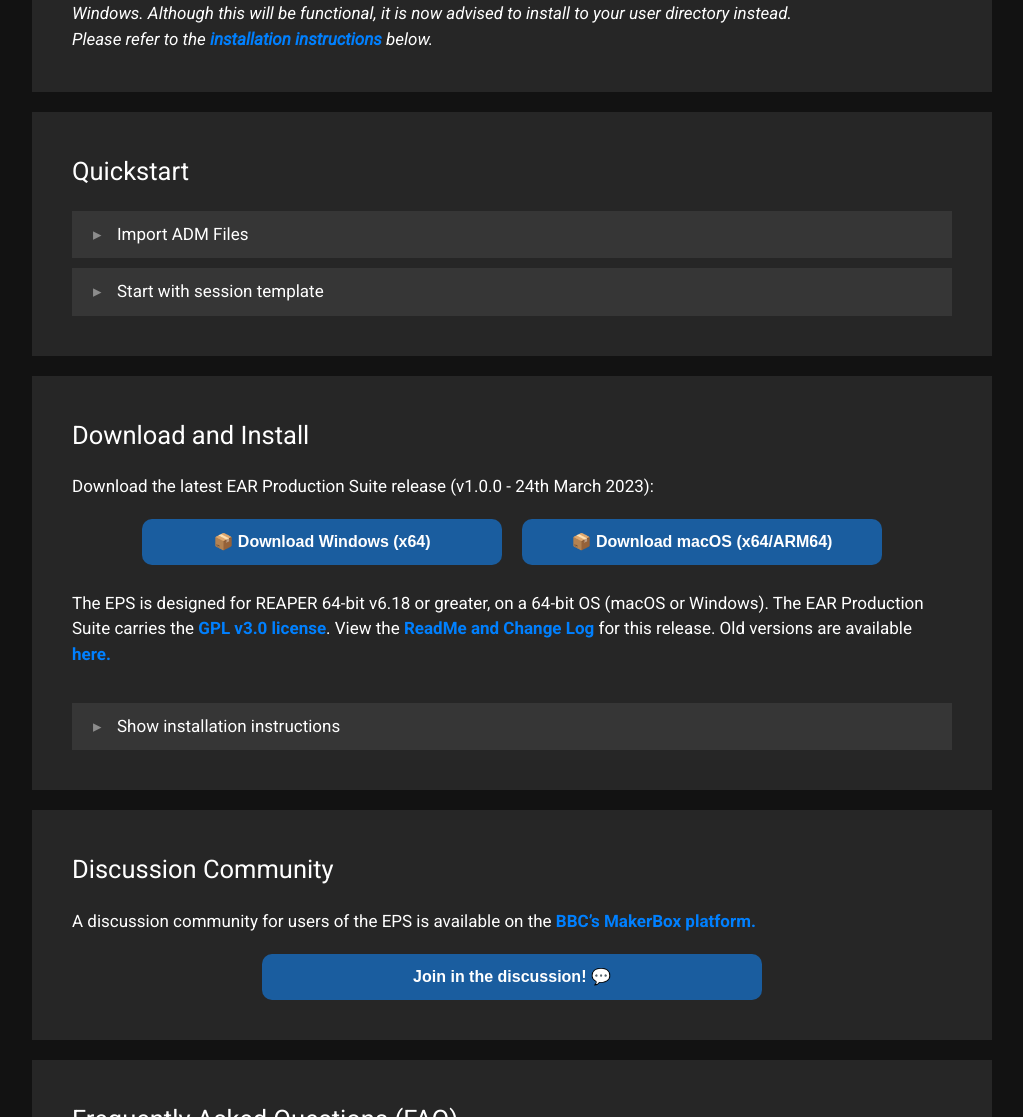
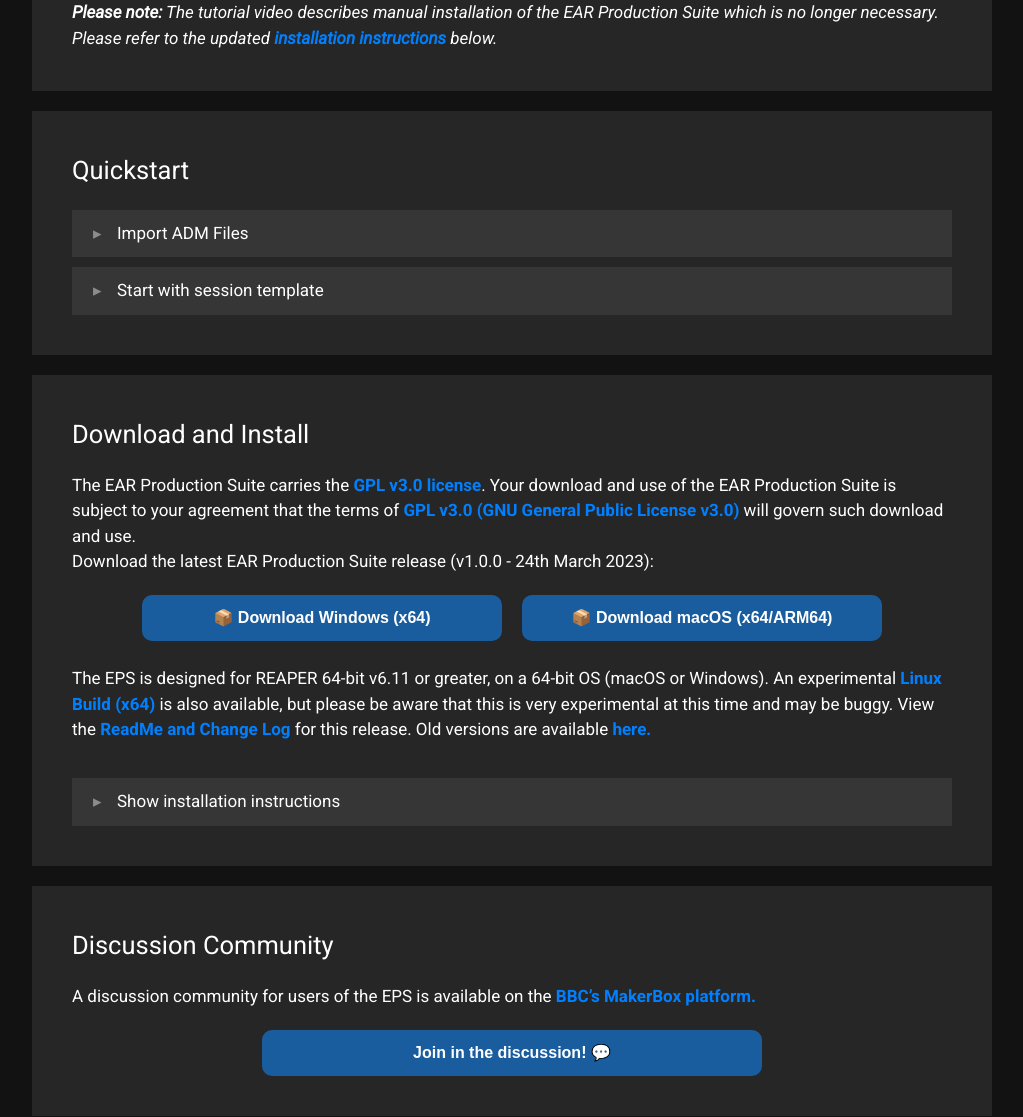
Before and after one commit to ebu/ear-production-suite, a Jekyll site: the page built from docs/index.markdown, in a window 1280 px wide and 1400 px high, scrolled down 1728 px. Shown: the part 283-1400 px from the top of the window, without its empty margins (128-1151 px from the left). Built offline with Jekyll 4.4.1, drawn with Linux system fonts in a browser that asks for light colours; some of the changed text lies outside the part shown.

Commit message:
License text, linux install instructions and min REAPER version

```diff
--- a/docs/index.markdown
+++ b/docs/index.markdown
@@ -7,7 +7,7 @@
 <div markdown="1" class="text_section">
 The EAR Production Suite (EPS) is a set of VST® plugins for digital audio workstations (DAWs) that enable sound engineers to produce immersive and personalizable content using the [Audio Definition Model](https://www.itu.int/rec/R-REC-BS.2076) (ADM) format and to monitor it for any [ITU-R BS.2051](https://www.itu.int/rec/R-REC-BS.2051/en) loudspeaker configuration using the [ITU ADM Renderer](https://www.itu.int/rec/R-REC-BS.2127/en). ADM is the only format available for codec-agnostic [Next Generation Audio](https://tech.ebu.ch/nga) (NGA) productions. Moreover, the EAR Production Suite enables professionals to import and export ADM files, compliant to the [EBU ADM Production profile](https://tech.ebu.ch/docs/tech/tech3392.pdf). The VST® plugins are currently optimized for the Reaper DAW, which features an extension interface that is used to import and export ADM files within a BW64 container. The EAR Production Suite was designed to demonstrate the intended use of the ADM in audio production workflows, so that the standards can be adopted in other professional tools in a consistent manner.
 
-The EAR Production Suite is a joint [open-source development](https://github.com/ebu/ear-production-suite) of [BBC R&D](https://bbc.co.uk/rd) and [IRT](https://www.irt.de/en/home).
+The EAR Production Suite began as a joint [open-source development](https://github.com/ebu/ear-production-suite) of [BBC R&D](https://bbc.co.uk/rd) and IRT under the EBU. It continues to be maintained by BBC R&D.
 
 </div>
 
@@ -41,9 +41,8 @@
   <div class="yt-iframe">
     <iframe src="https://www.youtube-nocookie.com/embed/u7P5mEFY76k" frameborder="0" allow="accelerometer; autoplay; encrypted-media; gyroscope; picture-in-picture" allowfullscreen></iframe>
   </div>
-  <i><b>Please note:</b> The tutorial video advises to install the REAPER extension to the REAPER directory of `Program Files` on Windows.
-  Although this will be functional, it is now advised to install to your user directory instead.<br />
-  Please refer to the <a href="#installation">installation instructions</a> below.</i>
+  <i><b>Please note:</b> The tutorial video describes manual installation of the EAR Production Suite which is no longer necessary.
+  Please refer to the updated <a href="#installation">installation instructions</a> below.</i>
 </div>
 
 <div markdown="1" class="text_section">
@@ -78,6 +77,9 @@
 
 <div markdown="1" class="text_section">
 ## Download and Install
+The EAR Production Suite carries the <a data-source="license_url" data-type="href"><span data-source="license_type" data-type="innertext">GPL v3.0</span> license</a>.
+Your download and use of the EAR Production Suite is subject to your agreement that the terms of <a data-source="license_url" data-type="href"><span data-source="license_type" data-type="innertext">GPL v3.0</span> (<span data-source="license_type_long" data-type="innertext">GNU General Public License v3.0</span>)</a> will govern such download and use.
+
 Download the latest EAR Production Suite release (<span data-source="version" data-type="innertext">Unknown</span> - <span data-source="version_date" data-type="innertext">Unknown</span>):
   <div class="button-grid">
     <a data-source="download_windows_url" data-type="href"><button class="c-btn">📦 Download Windows (x64)</button></a>
@@ -85,21 +87,46 @@
   </div>
 <br />
 <p>
-The EPS is designed for REAPER 64-bit v6.18 or greater, on a 64-bit OS (macOS or Windows). The EAR Production Suite carries the <a data-source="license_url" data-type="href">GPL v3.0 license</a>. View the <a data-source="readme_url" data-type="href">ReadMe and Change Log</a> for this release. Old versions are available <a href="https://github.com/ebu/ear-production-suite/releases">here.</a>
+The EPS is designed for REAPER 64-bit <span data-source="min_reaper_ver" data-type="innertext">v6.11</span> or greater, on a 64-bit OS (macOS or Windows). An experimental <a data-source="download_linux_url" data-type="href">Linux Build (x64)</a> is also available, but please be aware that this is very experimental at this time and may be buggy.
+View the <a data-source="readme_url" data-type="href">ReadMe and Change Log</a> for this release. Old versions are available <a href="https://github.com/ebu/ear-production-suite/releases">here.</a>
 </p>
 <br />
   <details>
     <summary>Show installation instructions</summary>
 	  <a name="installation"></a>
+	  <div class="text_section">
+        <p>The EAR Production Suite can be installed using the Setup application provided within the download package. This is the easiest method to install the EAR Production Suite. Alternatively, you can manually install the various components of the software. </p>
+        <p>Please note that for the Linux build, there is currently no Setup application and the software must be installed manually.</p>
+      </div>
+	  <h3>
+        Installation via Setup Application
+      </h3>
+	  <ol>
+        <li>Install <a href="https://www.reaper.fm/download.php">REAPER</a></li>
+        <li>Download the package appropriate for your operating system above, then;
+          <br>- <b>macOS:</b> Mount the disk image and run the Setup application contained within.
+          <br>- <b>Windows:</b> Unzip the package to a temporary location and run the Setup application from that location.
+        </li>
+        <li>Open REAPER and go to Options -> Preferences -> Plug-Ins -> VST and click Rescan</li>
+        <li>You should see a new menu option <b>File -> Create Project from ADM file</b> now. If you don't see this option and you are using Windows, it might be necessary to download and install the <a href="https://support.microsoft.com/en-gb/help/2977003/the-latest-supported-visual-c-downloads">Visual C++ 2015 redistributable</a> ("vc_redist.x64.exe") from Microsoft.
+        </li>
+      </ol>
+
+	  <hr />
+	  <h3>
+        Manual Installation
+      </h3>
       <ol>
         <li>Install <a href="https://www.reaper.fm/download.php">REAPER</a></li>
         <li>Copy / install the <b>VST plugins</b> into your common VST folder.
           <br>- <b>macOS:</b> ~/Library/Audio/Plug-Ins/VST3
+          <br>- <b>Linux:</b> ~./vst3
           <br>- <b>Windows:</b> C:\Program&nbsp;Files\Common&nbsp;Files\VST3
         </li>
         <li>Open REAPER and go to Options -> Preferences -> Plug-Ins -> VST and click Rescan</li>
         <li>Copy / install REAPER ADM <b>Extension</b> into the REAPER plugins folder. Ensure you include the ADMPresets subdirectory.
           <br>- <b>macOS:</b> ~/Library/Application Support/REAPER/UserPlugins
+		  <br>- <b>Linux:</b> ~/.config/REAPER/
           <br>- <b>Windows:</b> C:\Users\(username)\AppData\Roaming\REAPER\UserPlugins
 		  <div style="margin-left: 2em; margin-right: 4em;">
 		  <i>Note: If you have a previous version of the REAPER Extension installed to C:\Program&nbsp;Files\REAPER&nbsp;(x64)\Plugins\reaper_adm.dll, then this should be deleted on installation of the latest version.</i>
@@ -125,7 +152,7 @@
   <details>
     <summary>What version of REAPER is required to run the EAR Production Suite?</summary>
       <div class="text_section">
-        <p>The current version of the EAR Production Suite requires REAPER 64-bit, version 6.18 or greater. </p>
+        <p>The current version of the EAR Production Suite requires REAPER 64-bit, version <span data-source="min_reaper_ver" data-type="innertext">v6.11</span> or greater. </p>
       </div>
   </details>
   <details>
```
